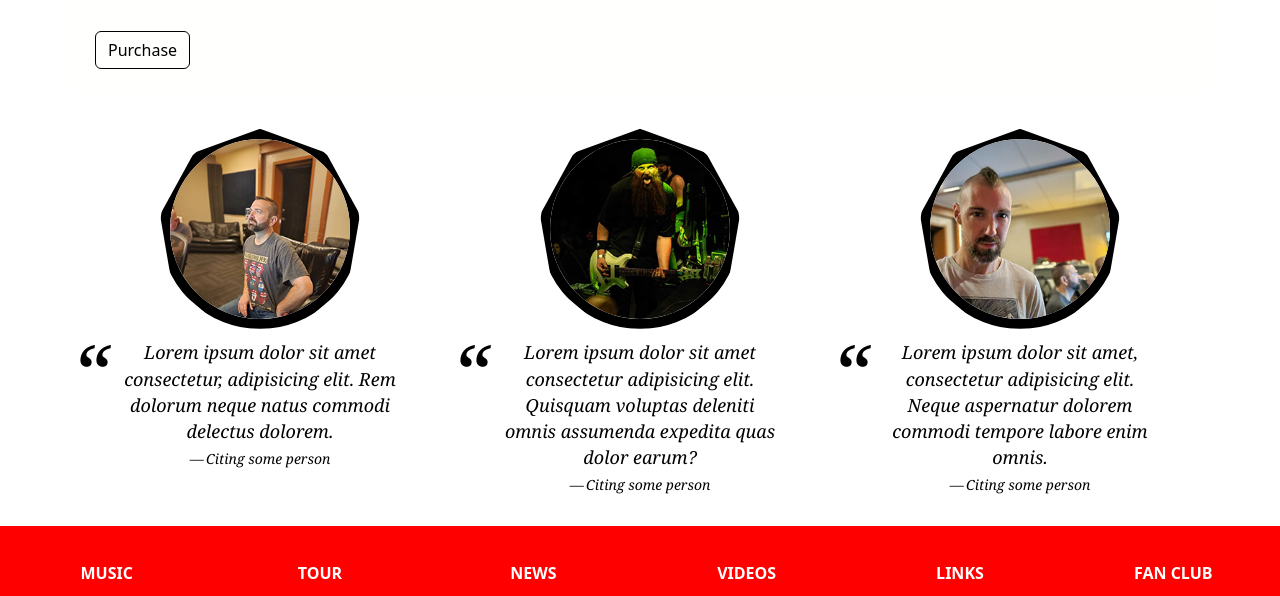
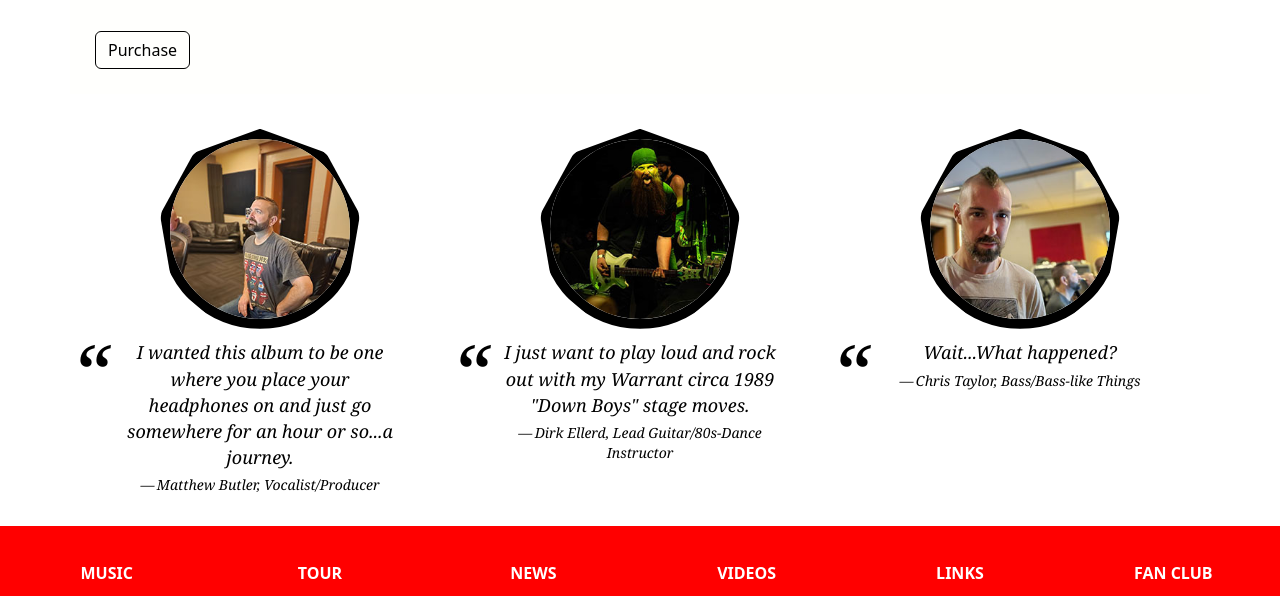
Before and after one commit to TheSubtleMadness/Site-TSM, a website: page index.html in a window 1280 px wide. Shown: the part 2207-2803 px from the top of the page. Drawn offline with nearby package versions, Linux system fonts and the light colour scheme; a web font is replaced by a local one.

Commit message:
Members Section Correct Needed to correct and replace Lorem on Member's Section with planned content.

```diff
--- a/index.html
+++ b/index.html
@@ -558,9 +558,8 @@
             />
             <br />
             <blockquote>
-              Lorem ipsum dolor sit amet consectetur, adipisicing elit. Rem
-              dolorum neque natus commodi delectus dolorem.
-              <cite>Citing some person</cite>
+              I wanted this album to be one where you place your headphones on and just go somewhere for an hour or so...a journey.
+              <cite>Matthew Butler, Vocalist/Producer</cite>
             </blockquote>
           </div>
           <div class="col">
@@ -572,9 +571,8 @@
             />
             <br />
             <blockquote>
-              Lorem ipsum dolor sit amet consectetur adipisicing elit. Quisquam
-              voluptas deleniti omnis assumenda expedita quas dolor earum?
-              <cite>Citing some person</cite>
+              I just want to play loud and rock out with my Warrant circa 1989 "Down Boys" stage moves.
+              <cite>Dirk Ellerd, Lead Guitar/80s-Dance Instructor</cite>
             </blockquote>
           </div>
           <div class="col">
@@ -586,9 +584,8 @@
             />
             <br />
             <blockquote>
-              Lorem ipsum dolor sit amet, consectetur adipisicing elit. Neque
-              aspernatur dolorem commodi tempore labore enim omnis.
-              <cite>Citing some person</cite>
+              Wait...What happened?
+              <cite>Chris Taylor, Bass/Bass-like Things</cite>
             </blockquote>
           </div>
         </div>
```
Also changed, not shown: README.md.
